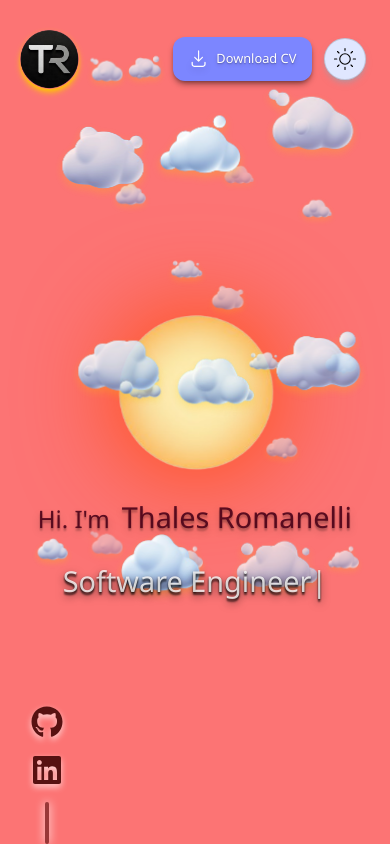
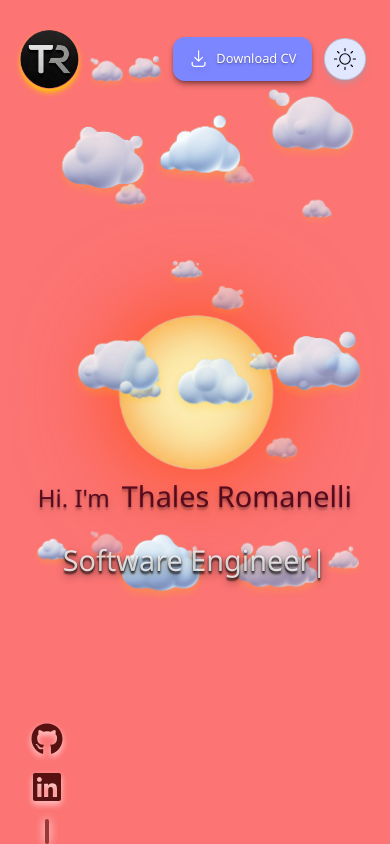
Before and after one commit to Roman-elli/my-portfolio, a React (Vite) app: page / in a window 390 px wide. Built offline with nearby package versions, Linux system fonts and the light colour scheme; a web font is replaced by a local one.

Commit message:
chore(main): update contact component reponsive config

```diff
--- a/src/components/contact/Contact.tsx
+++ b/src/components/contact/Contact.tsx
@@ -46,7 +46,7 @@ function Contact({ mode, isStart, isAnimating }: ContactProps) {
       </a>
 
       <div
-        className={`w-[4px] rounded-full duration-2500 transition-all ease-in-out h-[clamp(1rem,5vh,3rem)] sm:h-[3rem] md:h-[clamp(3rem,12vh,10rem)]
+        className={`w-[4px] rounded-full duration-2500 transition-all ease-in-out h-[clamp(1rem,3vh,2rem)] sm:h-[2rem] md:h-[clamp(3rem,12vh,10rem)]
               ${mode === "light" ? "bg-[#571111]/60 shadow-[0_0_10px_#ffffff]" : "bg-[#60A5FA] shadow-[0_0_10px_#FACC15]"}
             `}
         data-testid="underbar-id"
--- a/src/components/hero/Hero.tsx
+++ b/src/components/hero/Hero.tsx
@@ -6,7 +6,7 @@ type BackgroundProps = {
 
 function Hero({ mode, isStart }: BackgroundProps) {
   return (
-    <div className="flex flex-col items-center justify-center w-full h-[100vh] gap-5 pt-[30vh] z-80 fixed">
+    <div className="flex flex-col items-center justify-center w-full h-[100vh] gap-5 pt-[25vh]  sm:pt-[28vh] md:pt-[30vh] z-80 fixed">
       <div className="flex flex-row gap-3 font-space items-baseline animate-scalePulse">
         <div
           className={`duration-5000 ease-linear text-shadow-lg text-balance text-[clamp(1.5rem,2vw,2rem)]
```
